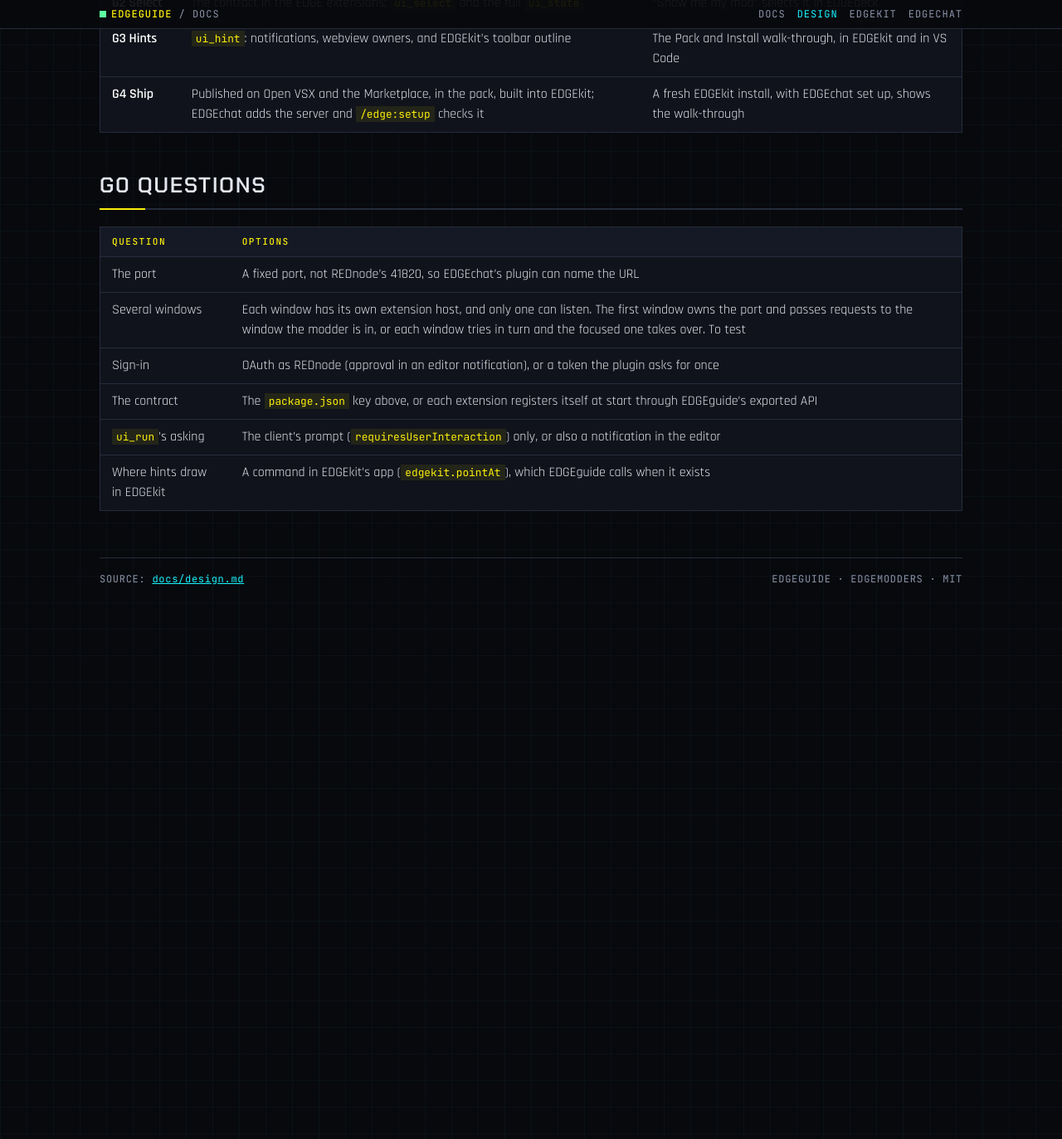
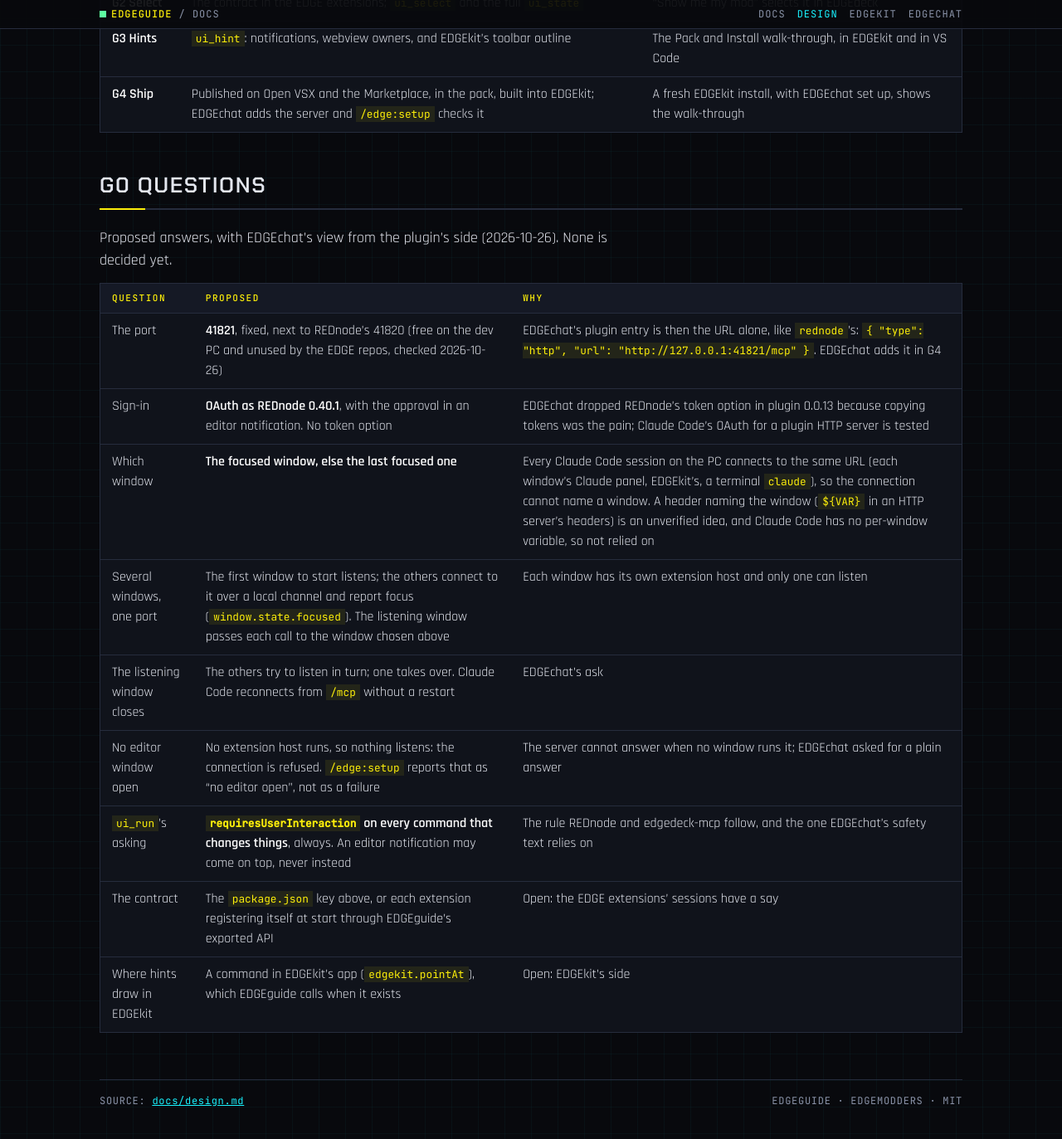
Before and after one commit to Edgemodders/EDGEguide, a Jekyll site: the page built from docs/design.md, in a window 1280 px wide and 1400 px high, scrolled down 3402 px. Shown: the top 1373 px of the window at 83% size. Built offline with Jekyll 4.4.1, drawn with Linux system fonts in a browser that asks for light colours; before the commit the page ends 4173 px from its top, so only the background shows below that.

Commit message:
Design: G0 proposed answers, with EDGEchat's view from the plugin's side
Co-Authored-By: Claude Opus 5.5 <noreply@anthropic.com>

```diff
--- a/docs/design.md
+++ b/docs/design.md
@@ -84,11 +84,16 @@ Phases are G0 to G4, so they do not clash with the other repos' phases.
 
 ## G0 questions
 
-| Question | Options |
-|---|---|
-| The port | A fixed port, not REDnode's 41820, so EDGEchat's plugin can name the URL |
-| Several windows | Each window has its own extension host, and only one can listen. The first window owns the port and passes requests to the window the modder is in, or each window tries in turn and the focused one takes over. To test |
-| Sign-in | OAuth as REDnode (approval in an editor notification), or a token the plugin asks for once |
-| The contract | The `package.json` key above, or each extension registers itself at start through EDGEguide's exported API |
-| `ui_run`'s asking | The client's prompt (`requiresUserInteraction`) only, or also a notification in the editor |
-| Where hints draw in EDGEkit | A command in EDGEkit's app (`edgekit.pointAt`), which EDGEguide calls when it exists |
+Proposed answers, with EDGEchat's view from the plugin's side (2026-10-26). None is decided yet.
+
+| Question | Proposed | Why |
+|---|---|---|
+| The port | **41821**, fixed, next to REDnode's 41820 (free on the dev PC and unused by the EDGE repos, checked 2026-10-26) | EDGEchat's plugin entry is then the URL alone, like `rednode`'s: `{ "type": "http", "url": "http://127.0.0.1:41821/mcp" }`. EDGEchat adds it in G4 |
+| Sign-in | **OAuth as REDnode 0.40.1**, with the approval in an editor notification. No token option | EDGEchat dropped REDnode's token option in plugin 0.0.13 because copying tokens was the pain; Claude Code's OAuth for a plugin HTTP server is tested |
+| Which window | **The focused window, else the last focused one** | Every Claude Code session on the PC connects to the same URL (each window's Claude panel, EDGEkit's, a terminal `claude`), so the connection cannot name a window. A header naming the window (`${VAR}` in an HTTP server's headers) is an unverified idea, and Claude Code has no per-window variable, so not relied on |
+| Several windows, one port | The first window to start listens; the others connect to it over a local channel and report focus (`window.state.focused`). The listening window passes each call to the window chosen above | Each window has its own extension host and only one can listen |
+| The listening window closes | The others try to listen in turn; one takes over. Claude Code reconnects from `/mcp` without a restart | EDGEchat's ask |
+| No editor window open | No extension host runs, so nothing listens: the connection is refused. `/edge:setup` reports that as "no editor open", not as a failure | The server cannot answer when no window runs it; EDGEchat asked for a plain answer |
+| `ui_run`'s asking | **`requiresUserInteraction` on every command that changes things**, always. An editor notification may come on top, never instead | The rule REDnode and edgedeck-mcp follow, and the one EDGEchat's safety text relies on |
+| The contract | The `package.json` key above, or each extension registering itself at start through EDGEguide's exported API | Open: the EDGE extensions' sessions have a say |
+| Where hints draw in EDGEkit | A command in EDGEkit's app (`edgekit.pointAt`), which EDGEguide calls when it exists | Open: EDGEkit's side |
```
